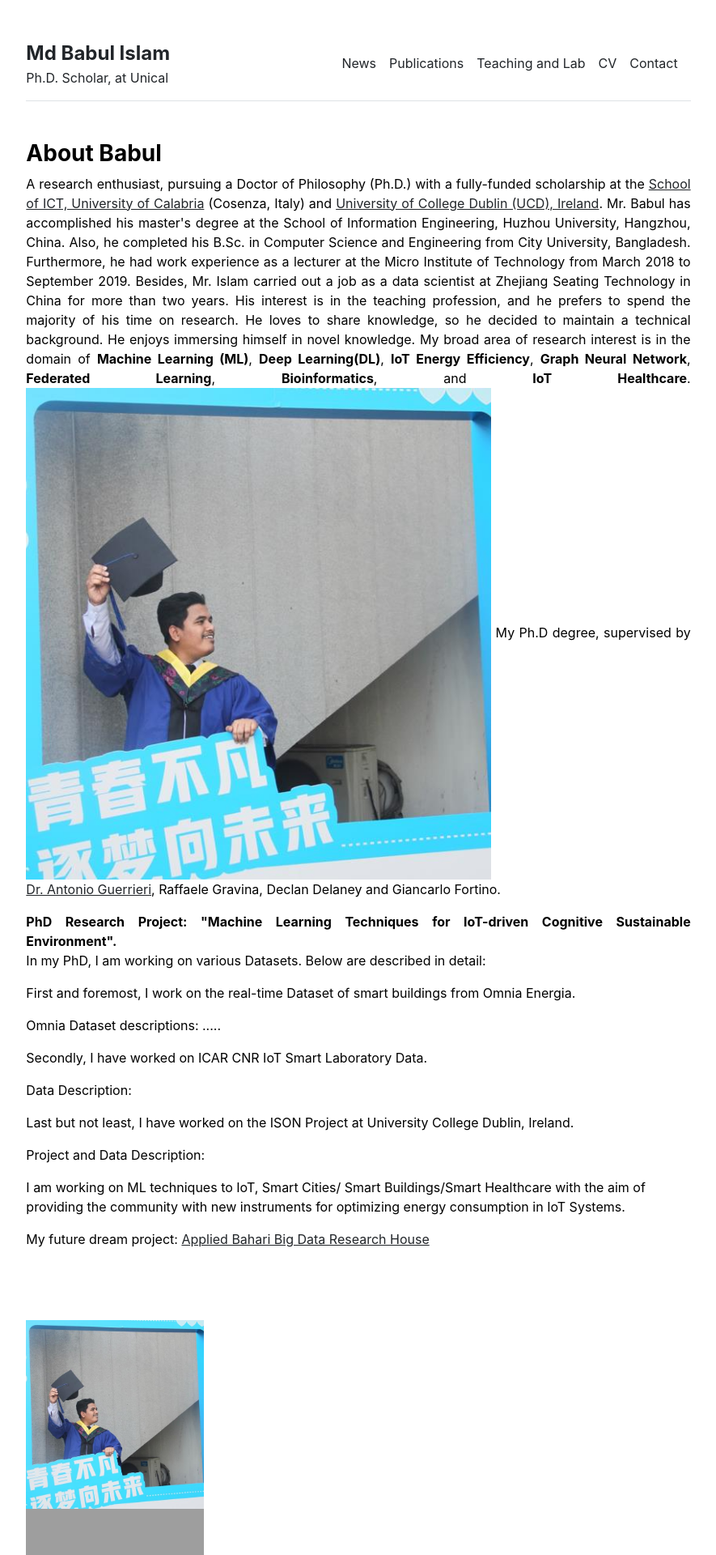
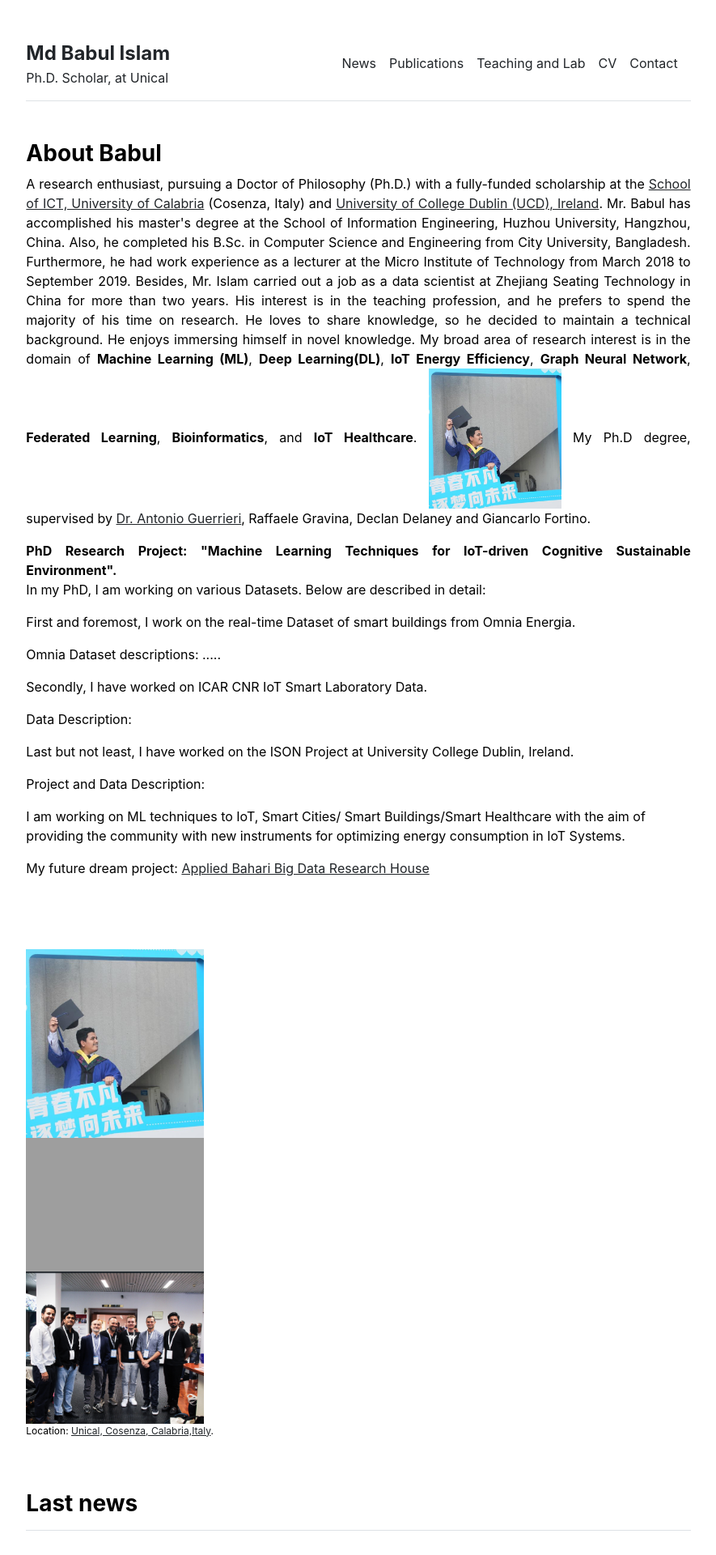
Before and after one commit to babulcseian/babulcseian.github.io, a Jekyll site: the page built from index.md, in a window 1280 px wide. Shown: the top 1920 px of the page at 81% size, without its empty margins (197-1082 px from the left). Built offline with Jekyll 4.4.1, drawn with Linux system fonts in a browser that asks for light colours; a style sheet for code colours, icons or effects is not loaded.

Commit message:
Update home.html

```diff
--- a/_layouts/home.html
+++ b/_layouts/home.html
@@ -14,7 +14,7 @@ layout: default
        His interest is in the teaching profession, and he prefers to spend the majority of his time on research.
        He loves to share knowledge, so he decided to maintain a technical background. He enjoys immersing himself in novel knowledge.
        My broad area of research interest is in the domain of <strong>Machine Learning (ML)</strong>, <strong>Deep Learning(DL)</strong>, <strong>IoT Energy Efficiency</strong>, <strong>Graph Neural Network</strong>, <strong>Federated Learning</strong>, <strong>Bioinformatics</strong>, and <strong> IoT Healthcare</strong>.
-       <img src="{{ site.github.url }}/assets/img/Md Babul Con.jpg" alt="Home" width="70%" width="400" title="MSc Graduation">
+       <img src="{{ site.github.url }}/assets/img/Md Babul Con.jpg" alt="Home" width="20%" width="40" title="MSc Graduation">
        My Ph.D degree, supervised by <a class="other" href='https://www.icar.cnr.it/persone/guerrieri/'> Dr. Antonio Guerrieri</a>, Raffaele Gravina, Declan Delaney and Giancarlo Fortino.</p>
     <p align="justify">
  <strong> PhD Research Project: "Machine Learning Techniques for IoT-driven Cognitive Sustainable Environment". </strong> <br>
```
